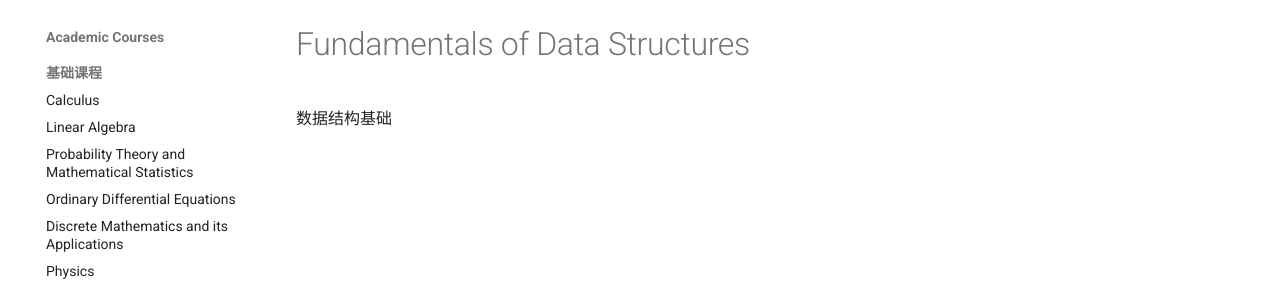
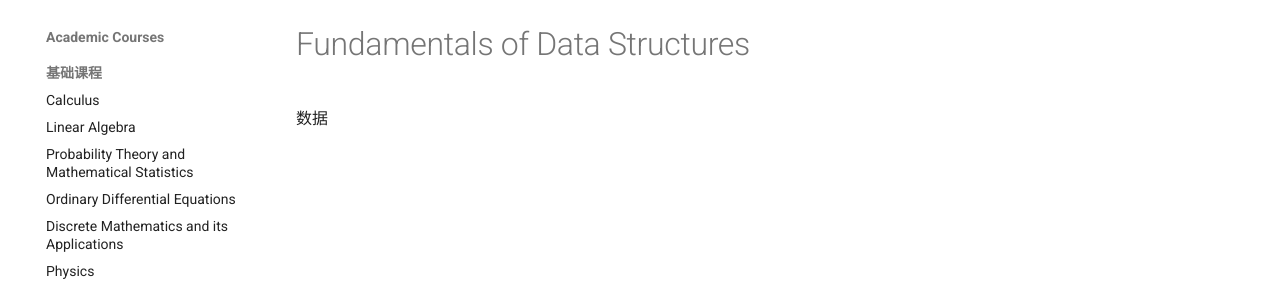
Before and after one commit to Gaiake/Gaiake.github.io, an MkDocs documentation site: the page built from docs/courses/CS102.md, in a window 1280 px wide. Shown: the part 122-418 px from the top of the page. Built offline with MkDocs 1.6.1 and Material for MkDocs 9.7.7, drawn with Linux system fonts in a browser that asks for light colours; a style sheet for code colours, icons or effects is not loaded.

Commit message:
20250630-6

```diff
--- a/docs/courses/CS102.md
+++ b/docs/courses/CS102.md
@@ -1 +1 @@
-数据结构基础
+数据
```
Also changed, not shown: site/courses/CS101/index.html, site/search/search_index.json.
